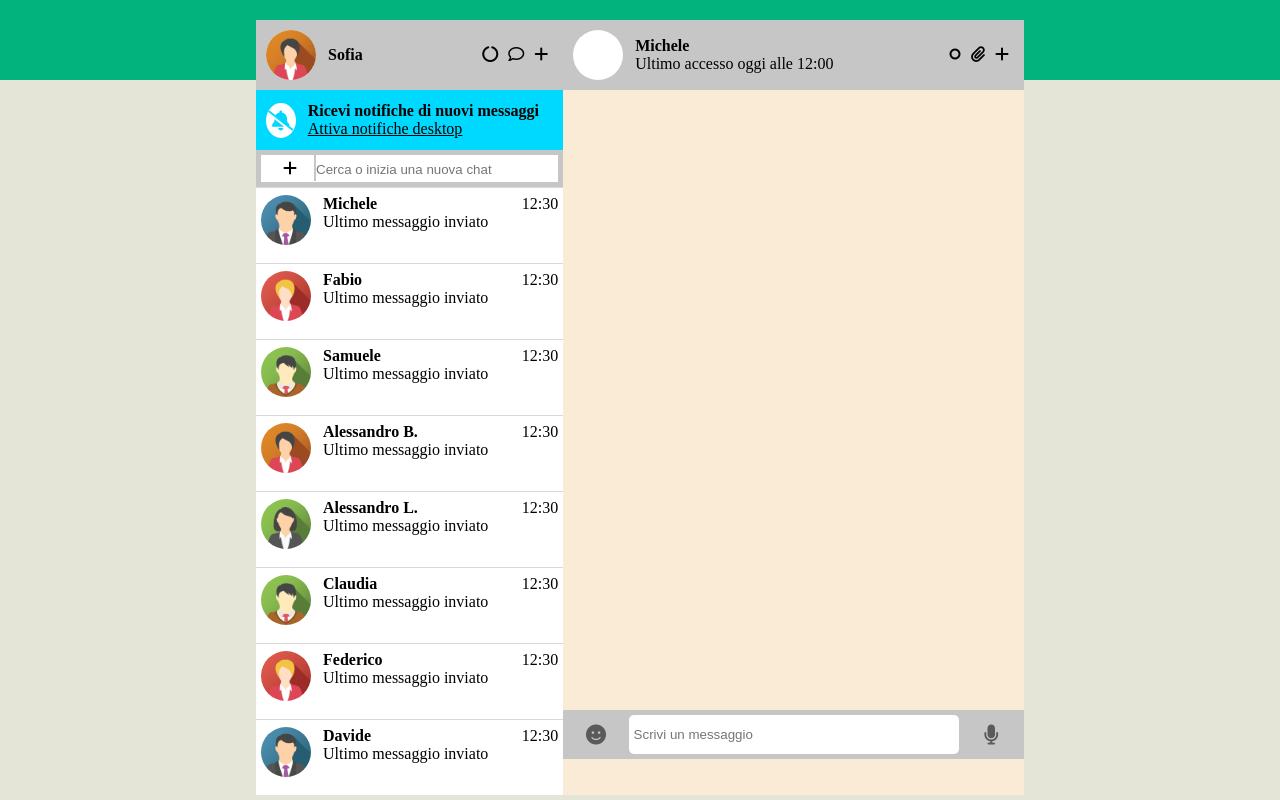
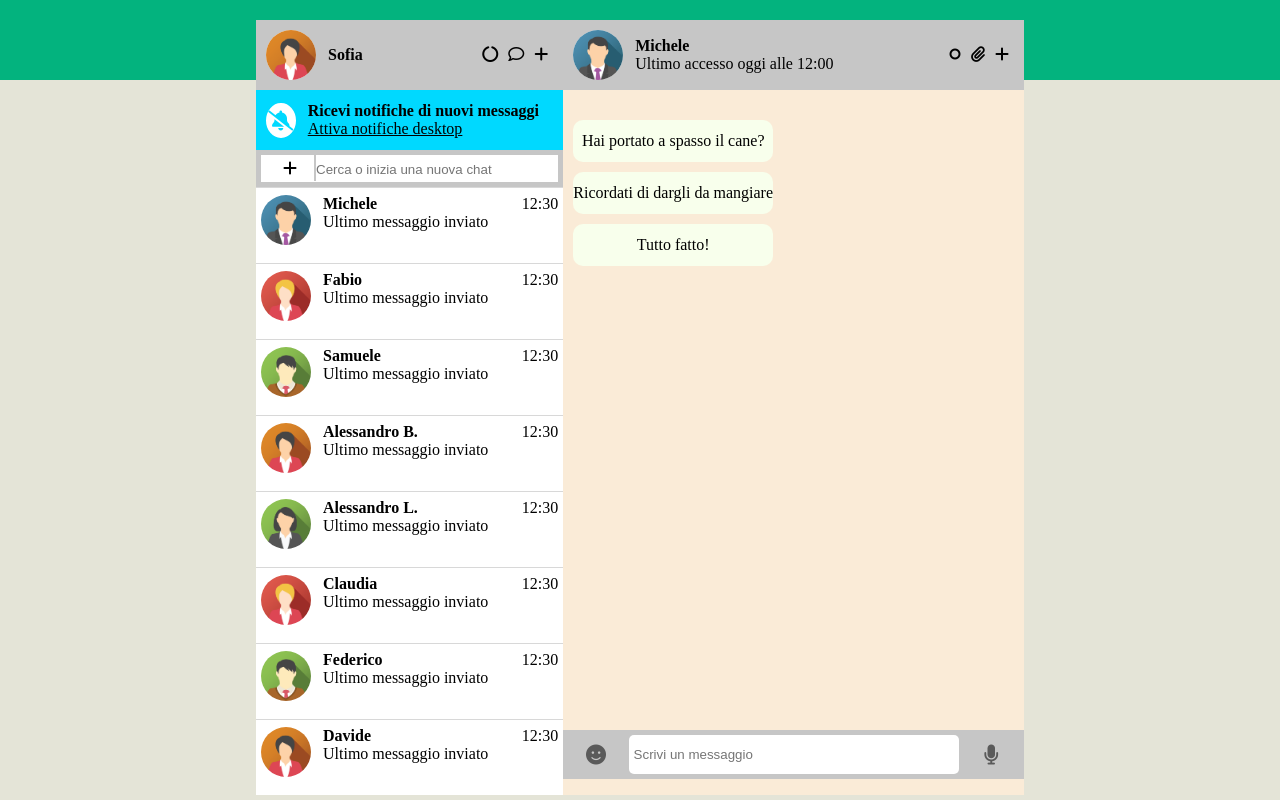
Before and after one commit to g4br100/vue-boolzapp, a plain HTML site: page index.html in a window 1280 px wide. Drawn offline with nearby package versions, Linux system fonts and the light colour scheme.

Commit message:
cambio contatto e chat

```diff
--- a/css/style.css
+++ b/css/style.css
@@ -46,6 +46,7 @@ header{
 
 #chat{
     background-color: antiquewhite;
+    padding-top: 20px;
 }
 
 #message{
@@ -193,3 +194,12 @@ ul li:hover{
     border-radius: 10px;
     padding: 12px 0;
 }
+
+.cmessage{
+    background-color: rgb(248, 255, 236);
+    width: 200px;
+    text-align: center;
+    margin: 10px 10px;
+    border-radius: 10px;
+    padding: 12px 0;
+}
--- a/index.html
+++ b/index.html
@@ -27,9 +27,11 @@
                     </div>
                     <div id="contactchat">
                         <div>
-                            <div class="circleuser"></div>
                             <div>
-                                <h4>Michele</h4>
+                                <img class="circleuser" :src="contacts[active_contact].avatar" alt="User Image" >
+                            </div>
+                            <div>
+                                <h4>{{ contacts[active_contact].name }}</h4>
                                 <p>Ultimo accesso oggi alle 12:00</p>
                             </div>
                         </div>
@@ -58,14 +60,16 @@
                             </div>
                         </div>
                         <ul>
-                            <li v-for="item in contacts">
+                            <li v-for="(contact, index) in contacts"
+                            @click="switchcontact(index)"
+                            :class="index == active_contact ? 'active' : ''">
                                 <div>
                                     <div>
-                                        <img class="circleuser" :src="item.image" alt="User Image" >
+                                        <img class="circleuser" :src="contact.avatar" alt="User Image" >
                                     </div>
                                     <div>
-                                        <h4>{{item.title}}</h4>
-                                        <p>{{item.text}}</p>
+                                        <h4>{{ contact.name }}</h4>
+                                        <p>Ultimo messaggio inviato</p>
                                     </div>
                                 </div>
                                 <span>12:30</span>
@@ -74,6 +78,10 @@
                     </div>
                     <div id="chat">
                         <div id="message">
+                            <div v-for="message_object in contacts[active_contact].messages" class="cmessage">
+                                <p>{{ message_object.message }}</p>
+                            </div>
+
                             <div id="textadded">
                                     <div v-for="item in items" class="umessage">
                                         <p>{{item.text}}</p>
--- a/js/main.js
+++ b/js/main.js
@@ -4,44 +4,168 @@ createApp({
         return {
             active_contact: 0,
             contacts: [
+                {
+                    name: 'Michele',
+                    avatar: 'img/1.png',
+                    visible: true,
+                    messages: [
                         {
-                            image: 'img/1.png',
-                            title: "Michele",
-                            text: 'Ultimo messaggio inviato'
-                        }, {
-                            image: 'img/2.png',
-                            title: 'Fabio',
-                            text: 'Ultimo messaggio inviato',
-                        }, {
-                            image: 'img/3.png',
-                            title: 'Samuele',
-                            text: 'Ultimo messaggio inviato',
-                        }, {
-                            image: 'img/4.png',
-                            title: 'Alessandro B.',
-                            text: 'Ultimo messaggio inviato',
+                            date: '10/01/2020 15:30:55',
+                            message: 'Hai portato a spasso il cane?',
+                            status: 'sent'
                         },
                         {
-                            image: 'img/5.png',
-                            title: 'Alessandro L.',
-                            text: 'Ultimo messaggio inviato',
+                            date: '10/01/2020 15:50:00',
+                            message: 'Ricordati di dargli da mangiare',
+                            status: 'sent'
                         },
                         {
-                            image: 'img/3.png',
-                            title: 'Claudia',
-                            text: 'Ultimo messaggio inviato',
+                            date: '10/01/2020 16:15:22',
+                            message: 'Tutto fatto!',
+                            status: 'received'
+                        }
+                    ],
+                },
+                {
+                    name: 'Fabio',
+                    avatar: 'img/2.png',
+                    visible: true,
+                    messages: [
+                        {
+                            date: '20/03/2020 16:30:00',
+                            message: 'Ciao come stai?',
+                            status: 'sent'
                         },
                         {
-                            image: 'img/2.png',
-                            title: 'Federico',
-                            text: 'Ultimo messaggio inviato',
+                            date: '20/03/2020 16:30:55',
+                            message: 'Bene grazie! Stasera ci vediamo?',
+                            status: 'received'
                         },
                         {
-                            image: 'img/1.png',
-                            title: 'Davide',
-                            text: 'Ultimo messaggio inviato',
+                            date: '20/03/2020 16:35:00',
+                            message: 'Mi piacerebbe ma devo andare a fare la spesa.',
+                            status: 'sent'
+                        }
+                    ],
+                },
+                {
+                    name: 'Samuele',
+                    avatar: 'img/3.png',
+                    visible: true,
+                    messages: [
+                        {
+                            date: '28/03/2020 10:10:40',
+                            message: 'La Marianna va in campagna',
+                            status: 'received'
                         },
-                ],
+                        {
+                            date: '28/03/2020 10:20:10',
+                            message: 'Sicuro di non aver sbagliato chat?',
+                            status: 'sent'
+                        },
+                        {
+                            date: '28/03/2020 16:15:22',
+                            message: 'Ah scusa!',
+                            status: 'received'
+                        }
+                    ],
+                },
+                {
+                    name: 'Alessandro B.',
+                    avatar: 'img/4.png',
+                    visible: true,
+                    messages: [
+                        {
+                            date: '10/01/2020 15:30:55',
+                            message: 'Lo sai che ha aperto una nuova pizzeria?',
+                            status: 'sent'
+                        },
+                        {
+                            date: '10/01/2020 15:50:00',
+                            message: 'Si, ma preferirei andare al cinema',
+                            status: 'received'
+                        }
+                    ],
+                },
+                {
+                    name: 'Alessandro L.',
+                    avatar: 'img/5.png',
+                    visible: true,
+                    messages: [
+                        {
+                            date: '10/01/2020 15:30:55',
+                            message: 'Ricordati di chiamare la nonna',
+                            status: 'sent'
+                        },
+                        {
+                            date: '10/01/2020 15:50:00',
+                            message: 'Va bene, stasera la sento',
+                            status: 'received'
+                        }
+                    ],
+                },
+                {
+                    name: 'Claudia',
+                    avatar: 'img/2.png',
+                    visible: true,
+                    messages: [
+                        {
+                            date: '10/01/2020 15:30:55',
+                            message: 'Ciao Claudia, hai novità?',
+                            status: 'sent'
+                        },
+                        {
+                            date: '10/01/2020 15:50:00',
+                            message: 'Non ancora',
+                            status: 'received'
+                        },
+                        {
+                            date: '10/01/2020 15:51:00',
+                            message: 'Nessuna nuova, buona nuova',
+                            status: 'sent'
+                        }
+                    ],
+                },
+                {
+                    name: 'Federico',
+                    avatar: 'img/3.png',
+                    visible: true,
+                    messages: [
+                        {
+                            date: '10/01/2020 15:30:55',
+                            message: 'Fai gli auguri a Martina che è il suo compleanno!',
+                            status: 'sent'
+                        },
+                        {
+                            date: '10/01/2020 15:50:00',
+                            message: 'Grazie per avermelo ricordato, le scrivo subito!',
+                            status: 'received'
+                        }
+                    ],
+                },
+                {
+                    name: 'Davide',
+                    avatar: 'img/4.png',
+                    visible: true,
+                    messages: [
+                        {
+                            date: '10/01/2020 15:30:55',
+                            message: 'Ciao, andiamo a mangiare la pizza stasera?',
+                            status: 'received'
+                        },
+                        {
+                            date: '10/01/2020 15:50:00',
+                            message: 'No, l\'ho già mangiata ieri, ordiniamo sushi!',
+                            status: 'sent'
+                        },
+                        {
+                            date: '10/01/2020 15:51:00',
+                            message: 'OK!!',
+                            status: 'received'
+                        }
+                    ],
+                }
+            ],
                 searchTerm: "",
                 ntsk:"",
                 items:[],
@@ -58,7 +182,9 @@ createApp({
                     this.ntsk="";
                 }
             },
-
+            switchcontact(index) {
+                this.active_contact = index;
+            }
     }
 
 
```
